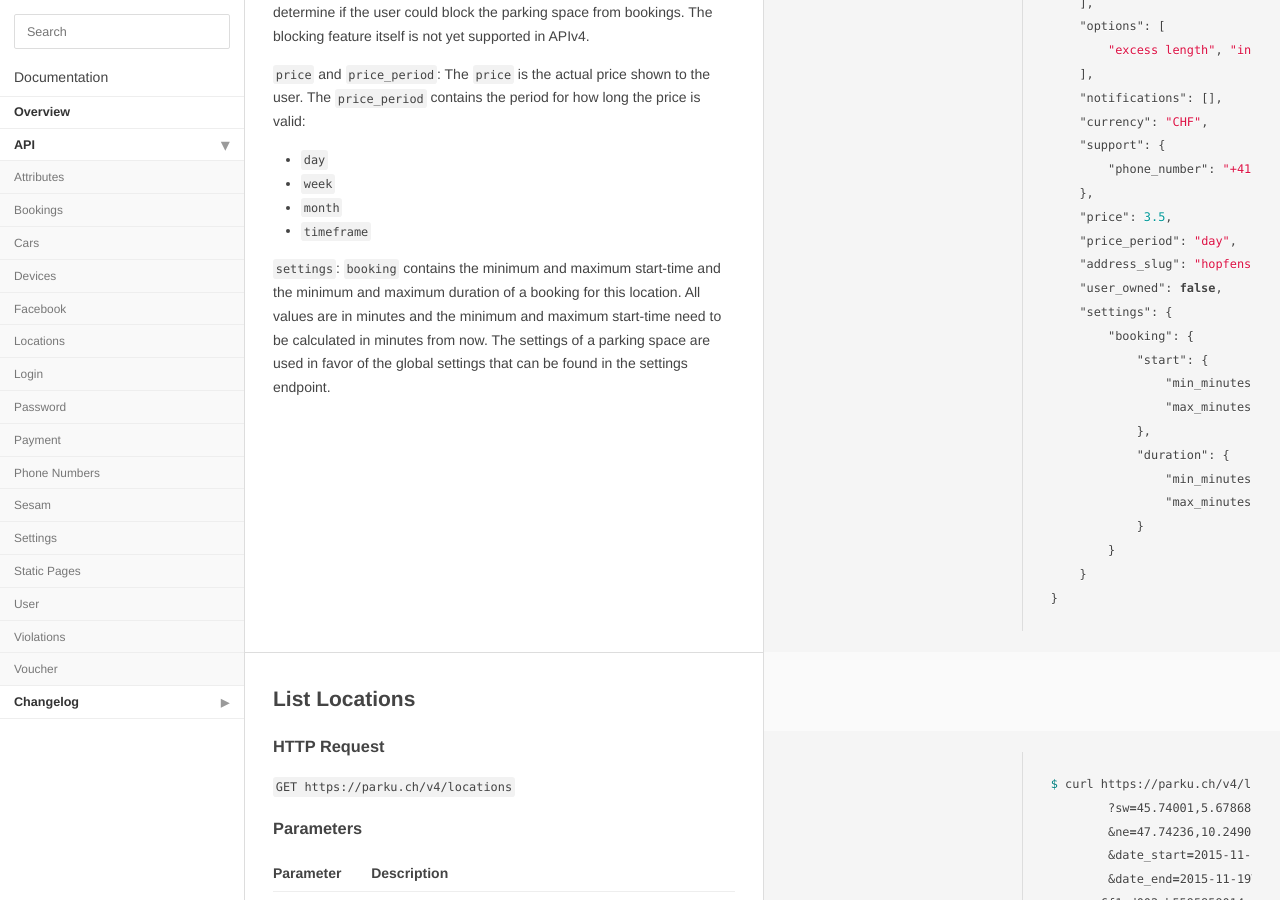
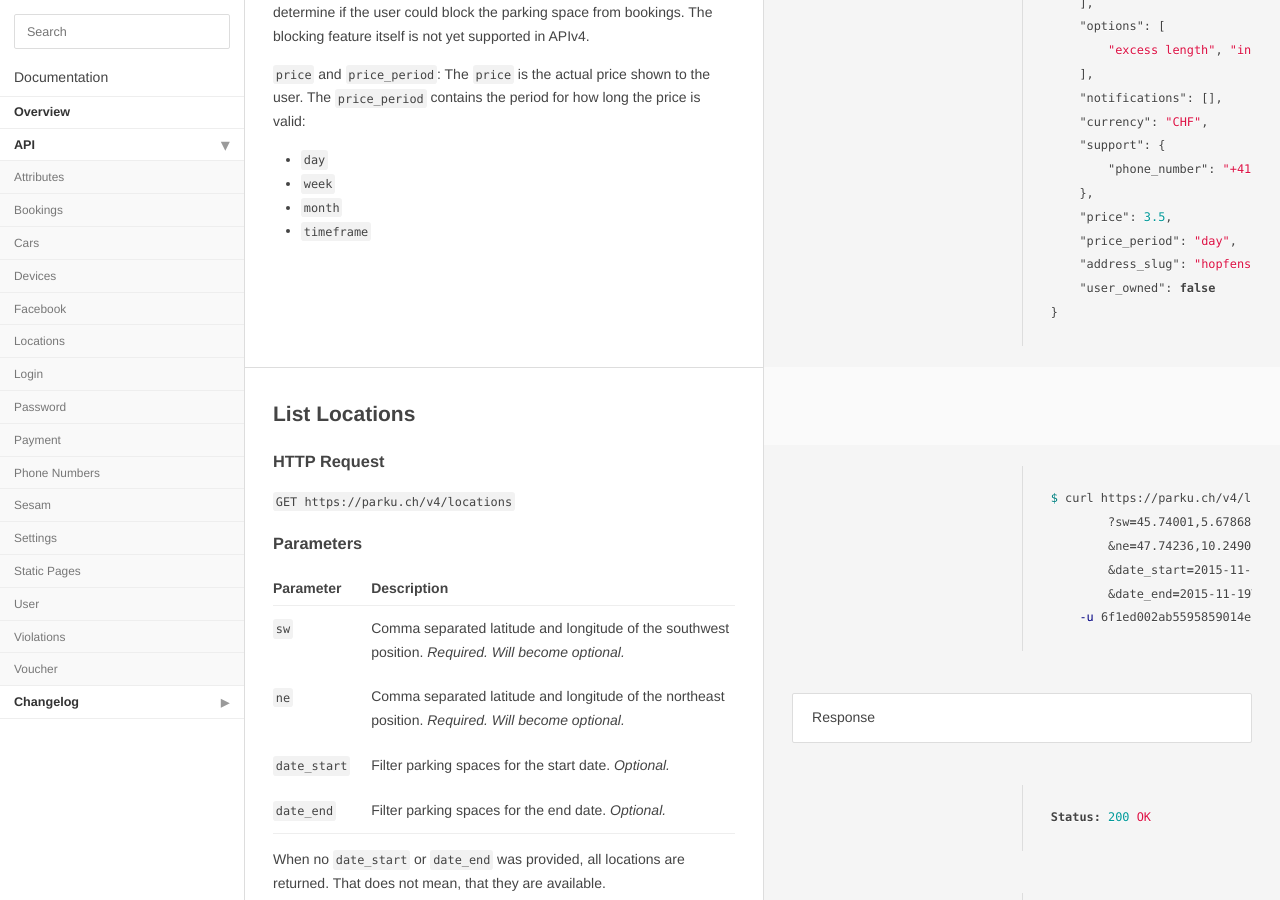
Before and after one commit to parku/docs, a Jekyll site: the page built from api/locations.md, in a window 1280 px wide and 900 px high, scrolled down 1013 px. Built offline with Jekyll 4.4.1, drawn with Linux system fonts in a browser that asks for light colours; Markdown is read by kramdown in place of the engine named in the settings; some of the changed text lies outside the part shown.

Commit message:
Revert "SYS-1060 Added settings to location"

````diff
--- a/api/locations.md
+++ b/api/locations.md
@@ -49,19 +49,7 @@ Status: 200 OK
     "price": 3.5,
     "price_period": "day",
     "address_slug": "hopfenstrasse-20",
-    "user_owned": false,
-    "settings": {
-        "booking": {
-            "start": {
-                "min_minutes": -15,
-                "max_minutes": 43170
-            },
-            "duration": {
-                "min_minutes": 30,
-                "max_minutes": 43170
-            }
-        }
-    }
+    "user_owned": false
 }
 ```
 
@@ -96,9 +84,6 @@ Available options for a parking space are:
 * `week`
 * `month`
 * `timeframe`
-
-`settings`: `booking` contains the minimum and maximum start-time and the minimum and maximum duration of a booking for this location.
-All values are in minutes and the minimum and maximum start-time need to be calculated in minutes from now. The settings of a parking space are used in favor of the global settings that can be found in the settings endpoint.
 
 ## List Locations
 
@@ -144,19 +129,7 @@ Status: 200 OK
         "price": 3.5,
         "price_period": "week",
         "address_slug": "hopfenstrasse-20",
-        "user_owned": false,
-        "settings": {
-            "booking": {
-                "start": {
-                    "min_minutes": -15,
-                    "max_minutes": 43170
-                },
-                "duration": {
-                    "min_minutes": 30,
-                    "max_minutes": 43170
-                }
-            }
-        }
+        "user_owned": false
     },
     {...},
     {...}
````
Also changed, not shown: api/bookings.md (+0 -12 lines), changelog.md.
